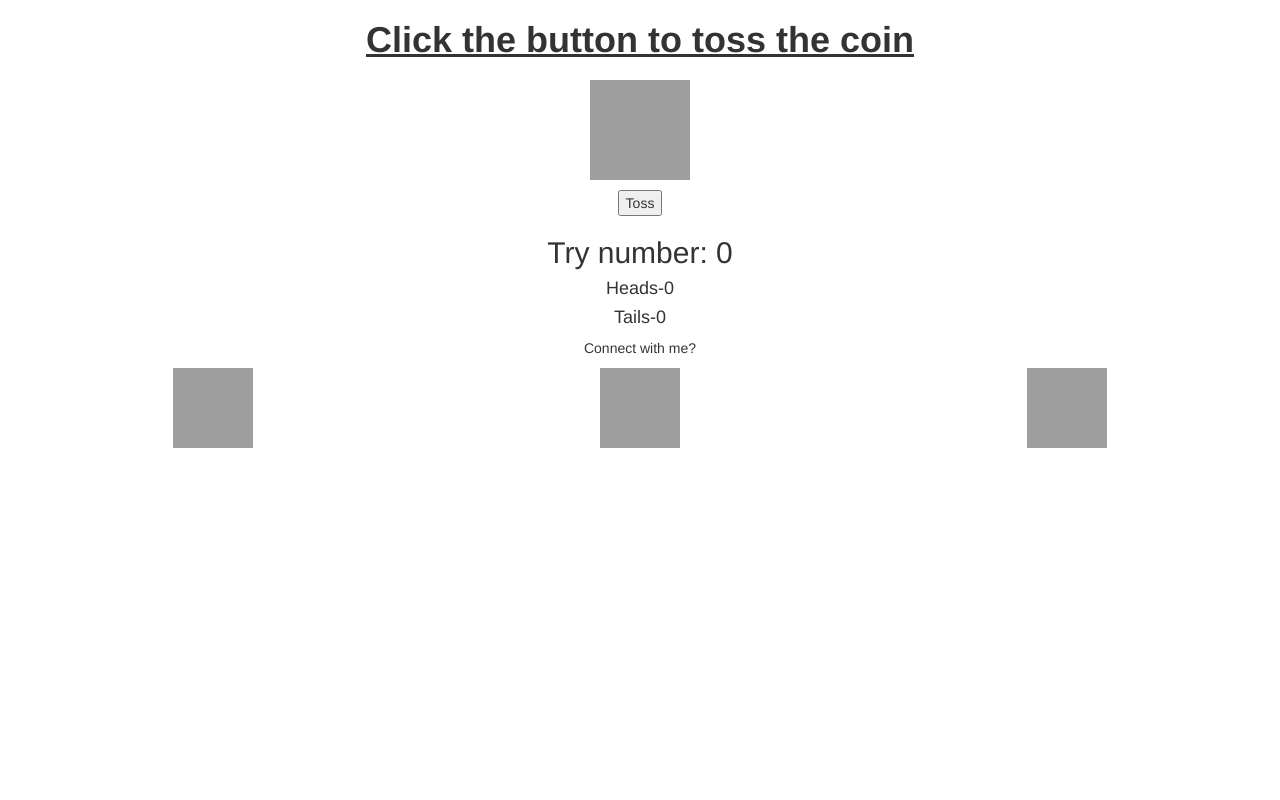
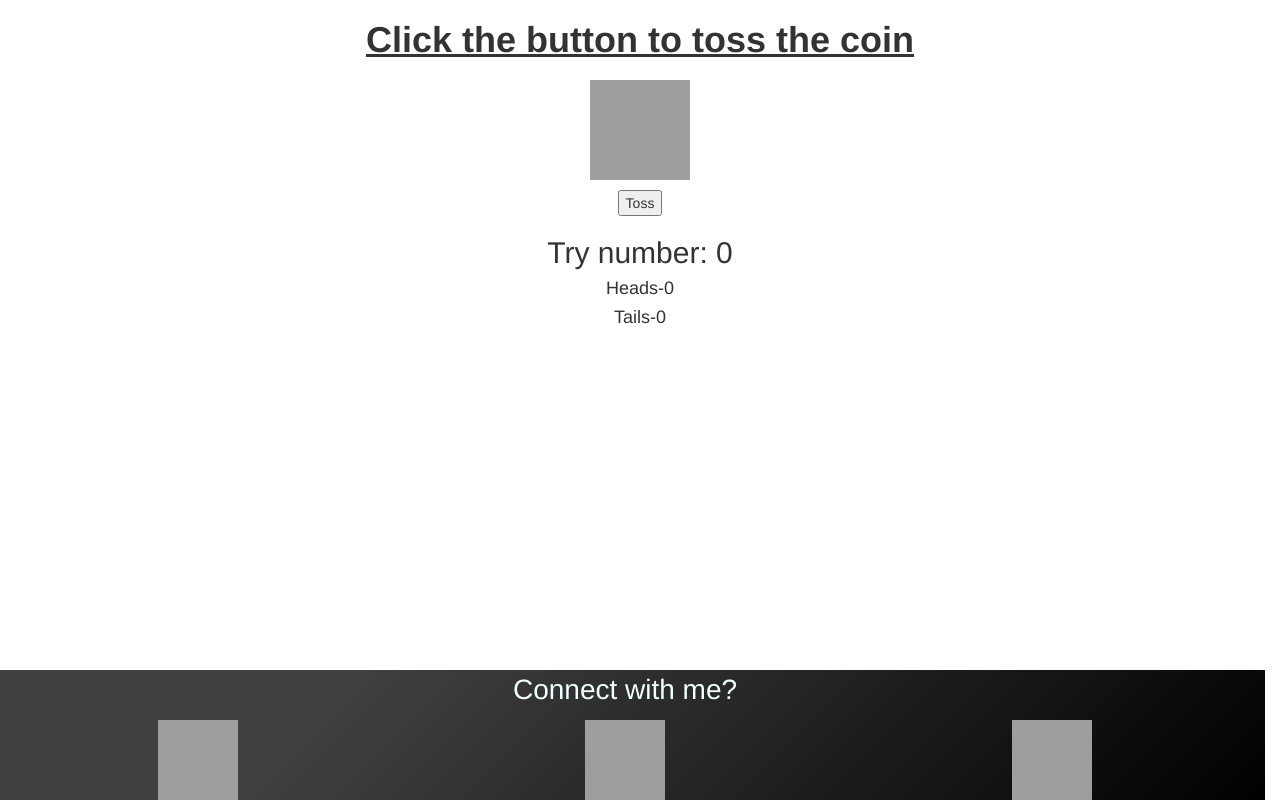
Before and after one commit to ram170/ram170.github.io, a plain HTML site: page index.html in a window 1280 px wide. Drawn offline with nearby package versions, Linux system fonts and the light colour scheme; grey boxes are pictures that could not be loaded.

Commit message:
Update index.html

```diff
--- a/index.html
+++ b/index.html
@@ -6,7 +6,7 @@
         <link rel="stylesheet" href="https://maxcdn.bootstrapcdn.com/bootstrap/3.4.0/css/bootstrap.min.css">
         <script src="https://ajax.googleapis.com/ajax/libs/jquery/3.3.1/jquery.min.js"></script>
         <script src="https://maxcdn.bootstrapcdn.com/bootstrap/3.4.0/js/bootstrap.min.js"></script>
-        <link href="cointoss.css" rel="stylesheet" type="text/css">
+        <link href="index.css" rel="stylesheet" type="text/css">
 <script>
 //Have fun nibbas.
 //By a fellow nibba sriram.
```
